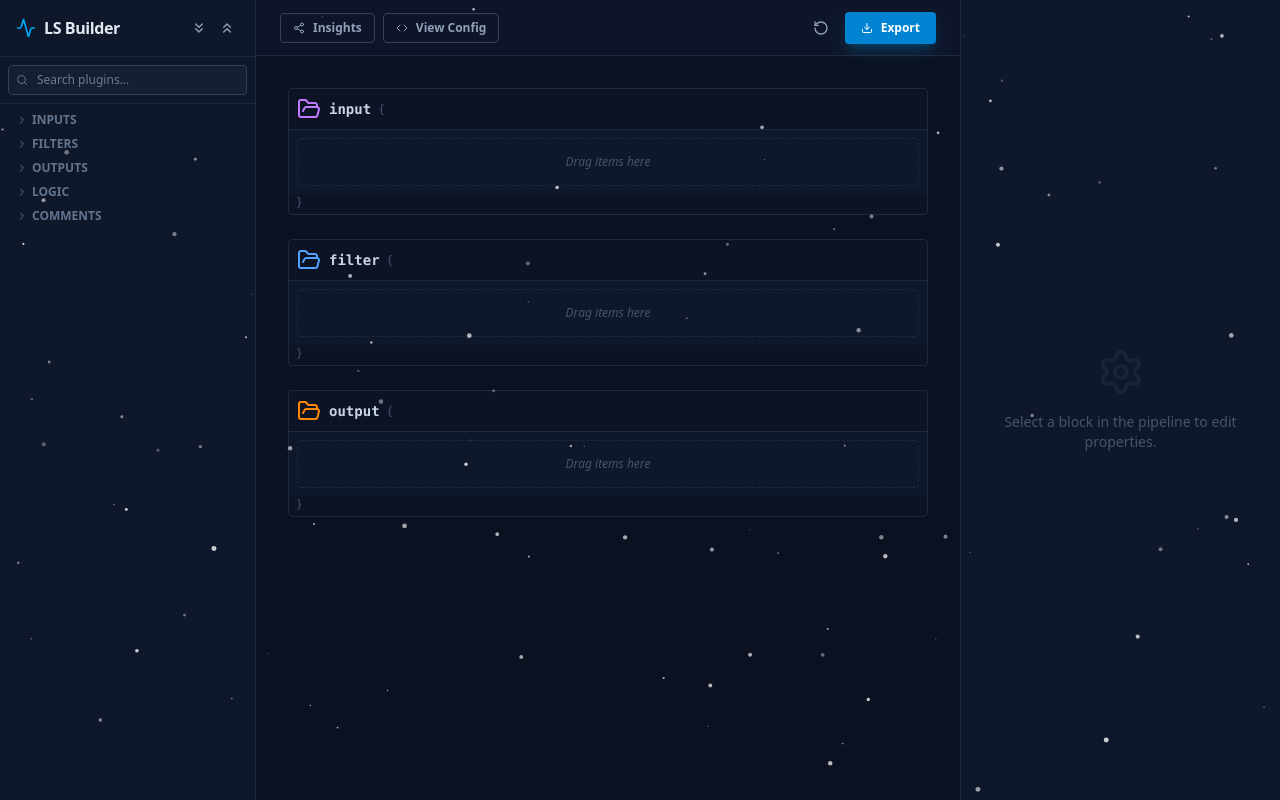
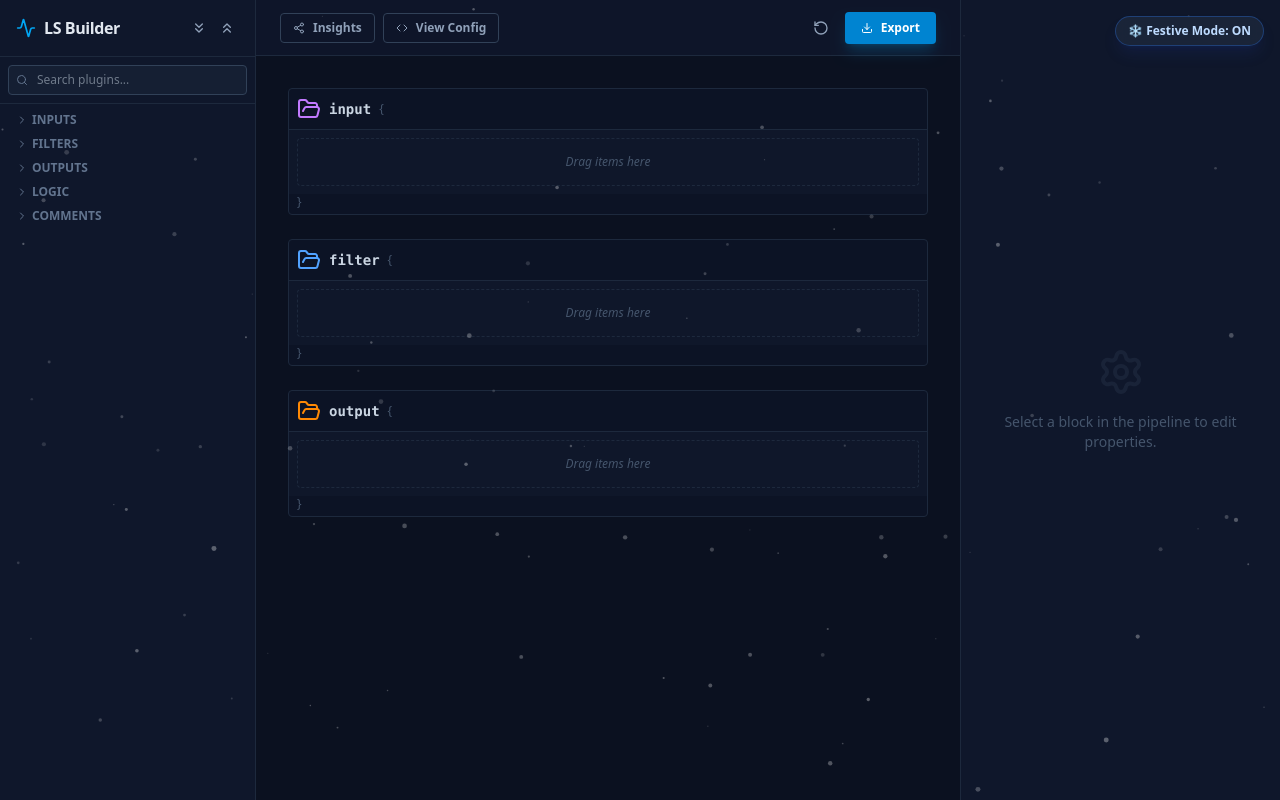
Before and after one commit to pixearch/logstash_builder, a Next.js app: page /lsb in a window 1280 px wide. Built offline with nearby package versions, Linux system fonts and the light colour scheme.

Commit message:
Add festive mode toggle for December

```diff
--- a/src/app/lsb/page.js
+++ b/src/app/lsb/page.js
@@ -1,16 +1,53 @@
+'use client';
+
+import { useState, useEffect } from 'react';
 import LogstashBuilder from '@/components/LogstashBuilder';
 import Snowfall from '@/components/Snowfall';
 
 export default function Home() {
+  const [isFestiveTime, setIsFestiveTime] = useState(false);
+  const [festiveMode, setFestiveMode] = useState(true);
+
+  useEffect(() => {
+    // Check Date: Only show controls between Dec 1 and Dec 30
+    const now = new Date();
+    const month = now.getMonth(); // 11 = December
+    const day = now.getDate();
+
+    if (month === 11 && day >= 1 && day <= 30) {
+      setIsFestiveTime(true);
+    }
+  }, []);
+
   return (
     <main className="min-h-screen bg-slate-950 relative">
+      {/* Festive Mode Toggle - Only visible in December */}
+      {isFestiveTime && (
+        <div className="absolute top-4 right-4 z-50">
+          <button
+            onClick={() => setFestiveMode(!festiveMode)}
+            className={`
+              flex items-center gap-2 px-3 py-1.5 rounded-full text-xs font-semibold border transition-all backdrop-blur-sm
+              ${festiveMode
+                ? 'bg-slate-800/80 border-blue-500/30 text-blue-200 shadow-lg shadow-blue-900/20'
+                : 'bg-slate-900/80 border-slate-700 text-slate-500 hover:text-slate-300'}
+            `}
+          >
+            {festiveMode ? '❄️ Festive Mode: ON' : 'Festive Mode: OFF'}
+          </button>
+        </div>
+      )}
+
       <div className="relative z-10">
         <LogstashBuilder />
       </div>
 
-      <div className="absolute inset-0 z-20 pointer-events-none">
-        <Snowfall />
-      </div>
+      {/* Snowfall Overlay: Controlled by toggle and date */}
+      {isFestiveTime && festiveMode && (
+        <div className="absolute inset-0 z-20 pointer-events-none opacity-40 mix-blend-screen">
+          <Snowfall />
+        </div>
+      )}
     </main>
   );
 }
```
